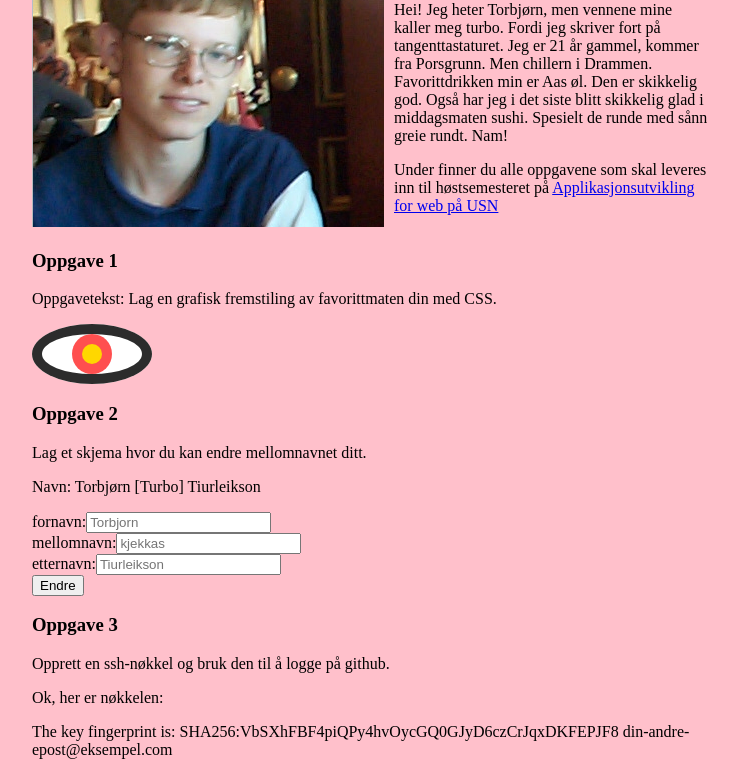
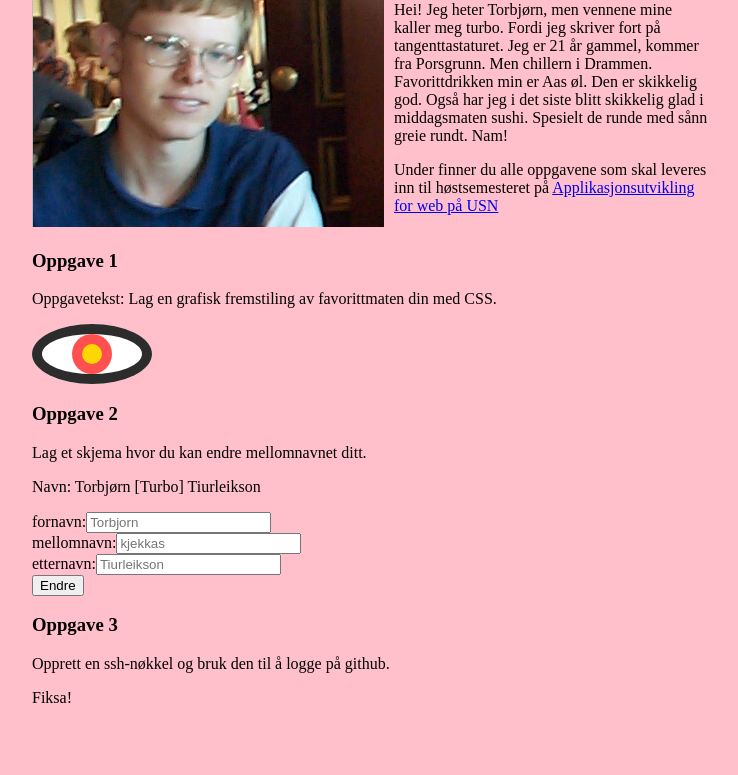
Before and after one commit to TurboTorbjorn1337/julesemesteroppgave2025, a website built with Vite: page index.html in a window 1280 px wide. Shown: the part 124-899 px from the top of the page, without its empty margins (276-1014 px from the left). After the commit the page ends 847 px from the top, so only its background shows below. Built offline with nearby package versions, Linux system fonts and the light colour scheme.

Commit message:
sviks fiks

```diff
--- a/index.html
+++ b/index.html
@@ -38,9 +38,7 @@
         <article>
           <h1>Oppgave 3</h1>
           <p>Opprett en ssh-nøkkel og bruk den til å logge på github.</p>
-           <p>Ok, her er nøkkelen:</p>
-           <p>The key fingerprint is:
-SHA256:VbSXhFBF4piQPy4hvOycGQ0GJyD6czCrJqxDKFEPJF8 din-andre-epost@eksempel.com</p>
+           <p>Fiksa!</p>
         </article>
       </section>
     </div>
```
